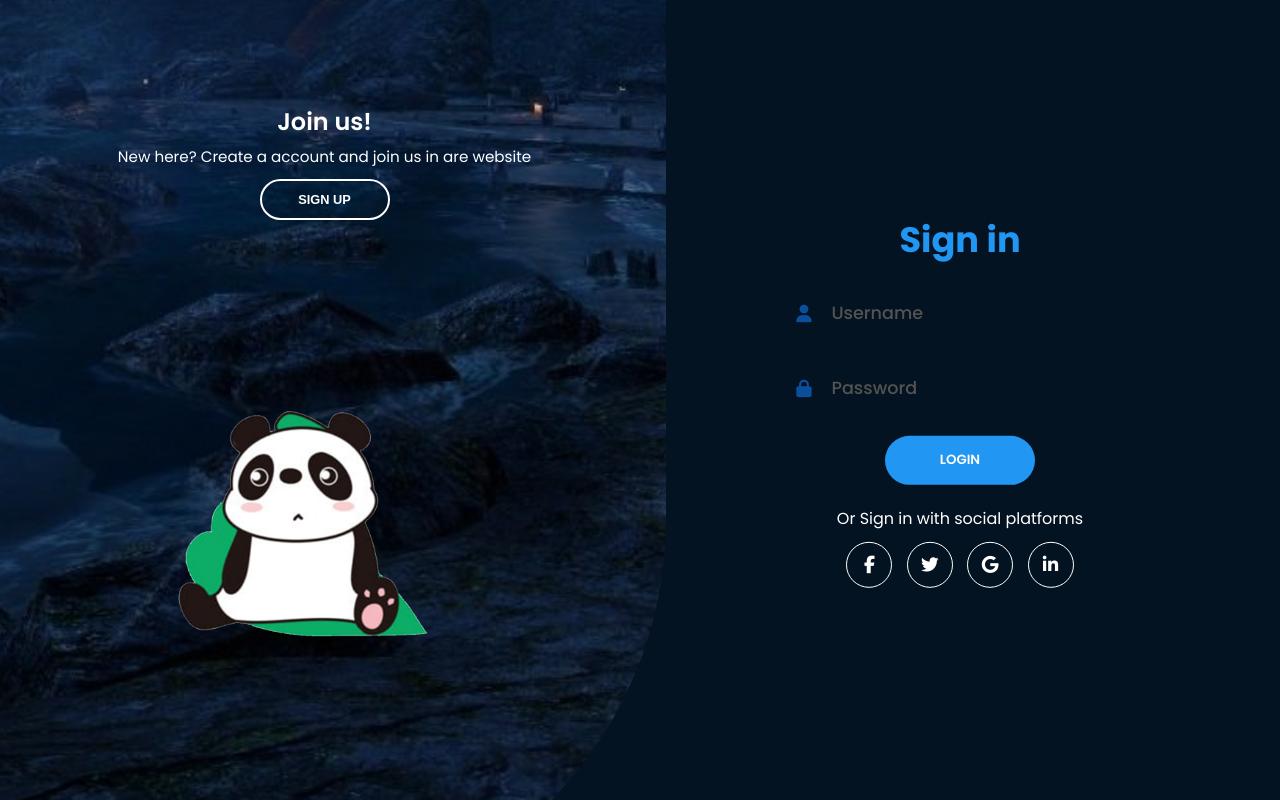
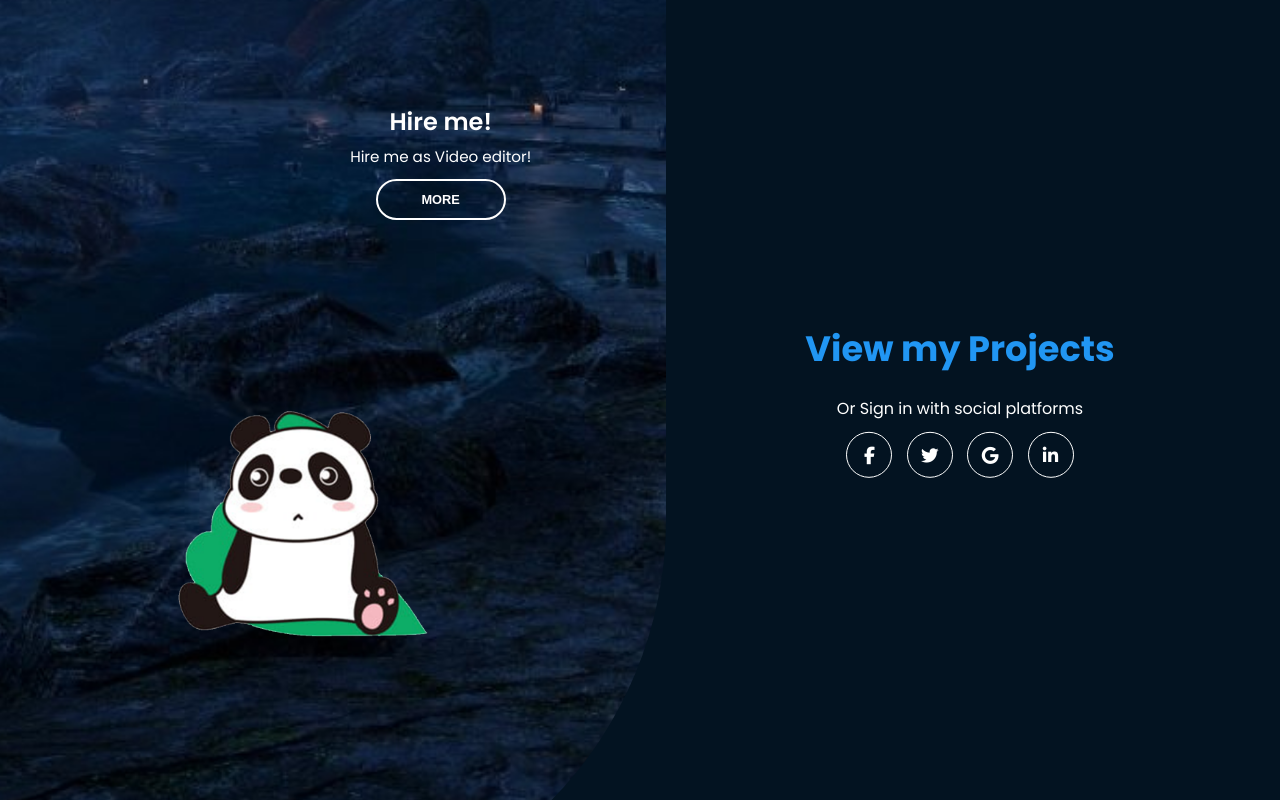
Before and after one commit to IanARait/IanARait, a plain HTML site: page index.html in a window 1280 px wide. Drawn offline with Linux system fonts and the light colour scheme.

Commit message:
index.html
Signed-off-by: Mr.Zaber <117518830+IanARait@users.noreply.github.com>

```diff
--- a/index.html
+++ b/index.html
@@ -19,19 +19,8 @@
           <!-- sign in form start -->
           <form action="#" class="sign-in-form">
              <!--Username start -->
-            <h2 class="title">Sign in</h2>
-            <div class="input-field">
-              <i class="fas fa-user"></i>
-              <input type="text" placeholder="Username" />
-            </div>
-              <!--Password end-->
-              <!--register start -->
-            <div class="input-field">
-              <i class="fas fa-lock"></i>
-              <input type="password" placeholder="Password" />
-            </div>
-             <!--Password end -->
-            <input type="submit" value="Login" class="btn solid" />
+            <h2 class="title">View my Projects</h2>
+
         <span></span>
         <span></span>
         <span></span>
@@ -107,12 +96,12 @@
            <!--panels-container left start-->
         <div class="panel left-panel">
           <div class="content">
-            <h3> Join us! </h3>
+            <h3> Hire me! </h3>
             <p>
-            New here? Create a account and join us in are website
+            Hire me as Video editor!
             </p>
             <button class="btn transparent" id="sign-up-btn">
-              Sign up
+             more
             </button>
           </div>
           <img src="img/PANDABOI.png" class="image" alt="" />
```
